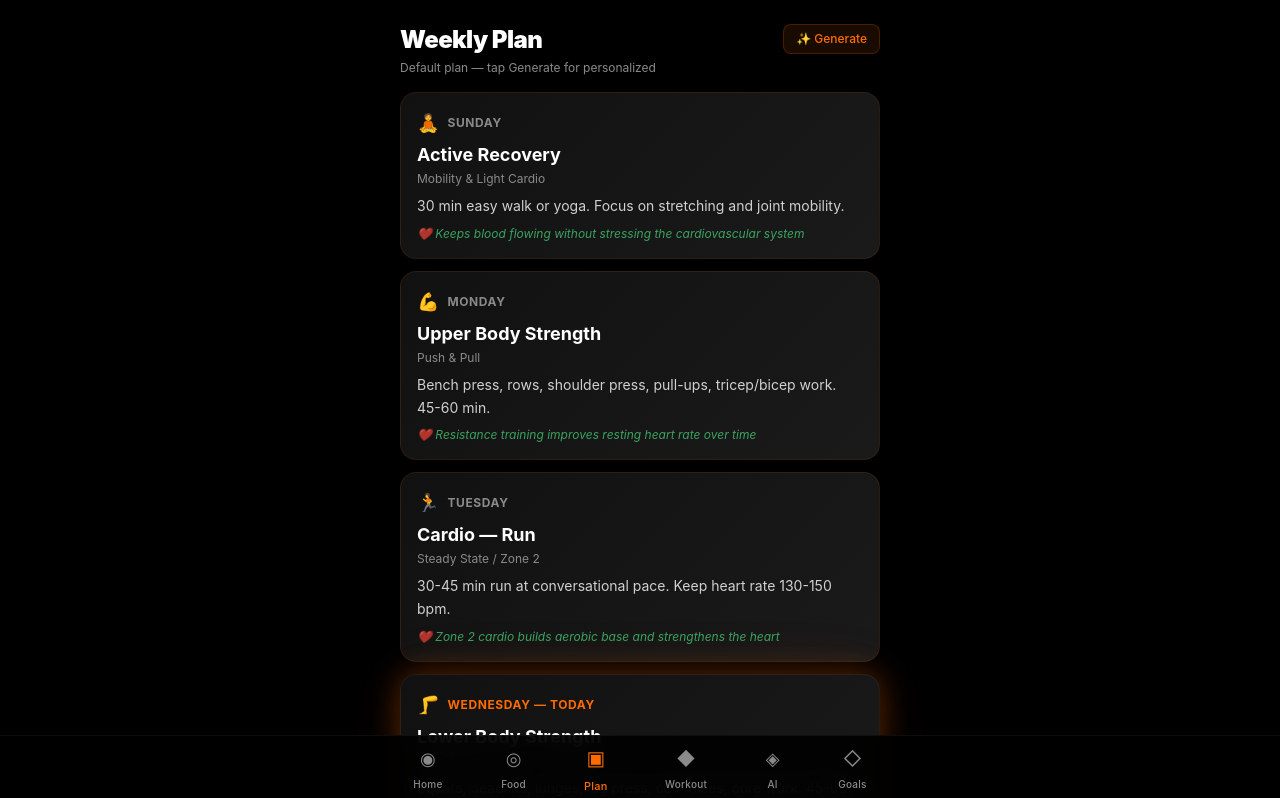
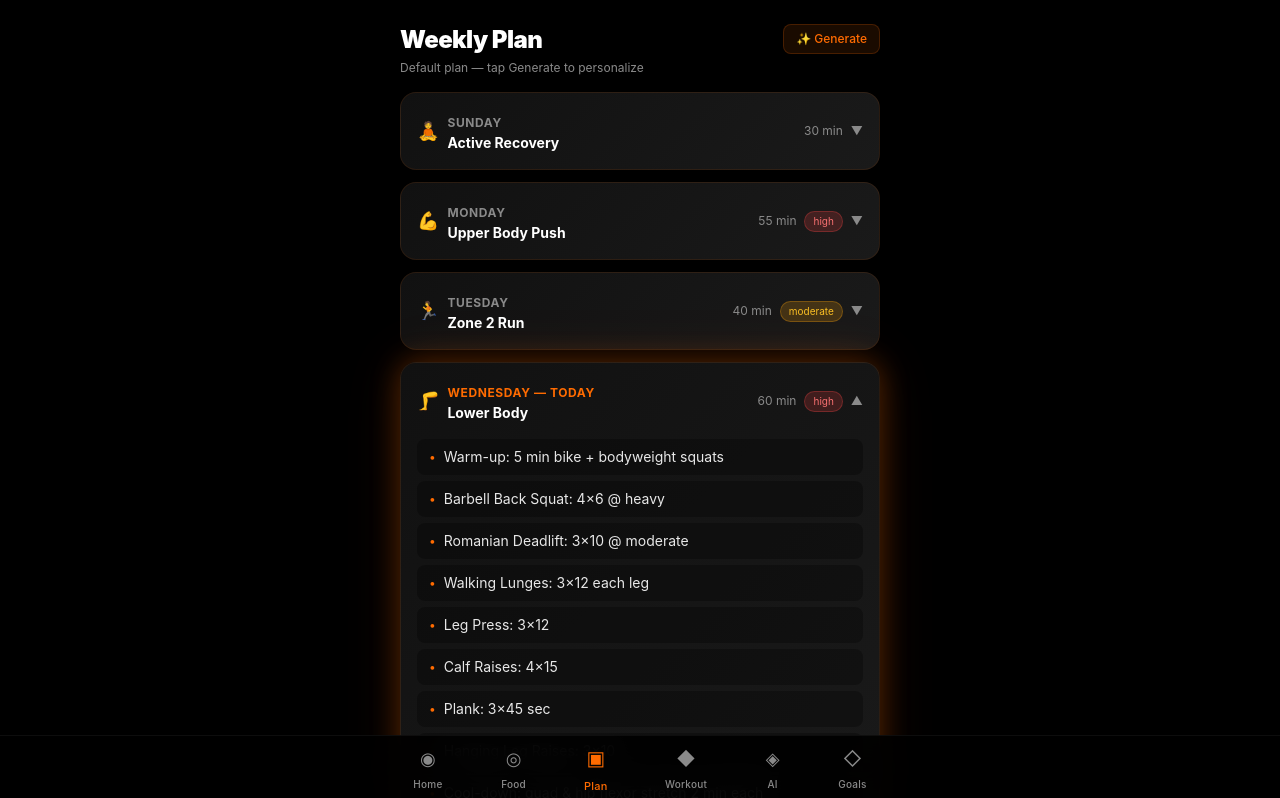
Before and after one commit to jackduff53/Fitness-App, a Next.js app: page /schedule in a window 1280 px wide. Shown: the top 798 px of the page. Built offline with nearby package versions, Linux system fonts and the light colour scheme; no server answers.

Commit message:
Prescriptive workout plan: specific exercises, sets, reps, paces, distances

```diff
--- a/src/app/api/generate-plan/route.ts
+++ b/src/app/api/generate-plan/route.ts
@@ -1,28 +1,32 @@
 import { NextRequest, NextResponse } from "next/server";
 
-const SYSTEM_PROMPT = `You are a fitness coach creating a personalized weekly workout plan. The user is a 210 lb, 5'10" male who wants a healthy mix of weight training and running days, emphasizing heart healthiness.
+const SYSTEM_PROMPT = `You are an expert fitness coach creating a detailed, prescriptive weekly workout plan. The user is a 210 lb, 5'10" male who wants a healthy mix of weight training and running, emphasizing heart health.
 
-Based on their previous week's activity data, create an adaptive plan for the upcoming week (Sunday to Saturday).
+Based on their previous week's activity data, create a specific, actionable plan for the upcoming week (Sunday to Saturday).
 
 Rules:
+- Be EXTREMELY specific: exact exercises, sets, reps, weight percentages, run distances, paces, and durations
+- For strength days: list every exercise with sets × reps (e.g., "Barbell Bench Press: 4×8 @ moderate weight")
+- For run days: specify distance in miles, target pace, heart rate zone, and intervals if applicable
+- For recovery days: specific stretches or mobility drills with hold times
+- Include warm-up and cool-down instructions
 - If they ran a lot last week, add more strength or recovery
-- If they skipped cardio, emphasize it more this week
-- If they did heavy lifting, suggest lighter volume or deload
-- If they missed days, keep the plan achievable
+- If they skipped cardio, emphasize it more
 - Always include at least 3 cardio sessions and 2-3 strength sessions
-- Always include 1 recovery/rest day
-- Emphasize heart health: zone 2 cardio, interval training, and consistent movement
+- Always include 1 recovery day
+- Emphasize heart health: zone 2 runs, tempo runs, and consistent effort
 
-Return a JSON array of 7 objects (Sunday first) with these fields:
+Return a JSON object with a "schedule" key containing an array of 7 objects (Sunday first):
 - day: "Sunday" through "Saturday"
-- type: short workout type (e.g., "Upper Body Strength", "Cardio — Run", "Active Recovery")
-- emoji: single emoji for the workout
-- focus: 3-5 word focus area
-- description: 1-2 sentence description of what to do
-- heartNote: 1 sentence about how this benefits heart health
+- type: short type (e.g., "Upper Body Push", "Tempo Run", "Active Recovery")
+- emoji: single emoji
+- focus: 3-5 word focus
+- exercises: array of strings, each being a specific exercise with sets/reps/distance/pace (e.g., "Barbell Bench Press: 4×8", "Run: 4 miles @ 8:30/mi pace, Zone 2", "Hamstring stretch: 3×30 sec hold")
+- duration: total estimated time (e.g., "55 min")
+- heartNote: 1 sentence about heart health benefit
 - intensity: "low", "moderate", or "high"
 
-Return ONLY the JSON array.`;
+Return ONLY the JSON object.`;
 
 export async function POST(request: NextRequest) {
   try {
--- a/src/app/schedule/page.tsx
+++ b/src/app/schedule/page.tsx
@@ -8,19 +8,21 @@ interface DayPlan {
   type: string;
   emoji: string;
   focus: string;
-  description: string;
+  exercises?: string[];
+  description?: string;
+  duration?: string;
   heartNote: string;
   intensity?: string;
 }
 
 const DEFAULT_SCHEDULE: DayPlan[] = [
-  { day: "Sunday", type: "Active Recovery", emoji: "🧘", focus: "Mobility & Light Cardio", description: "30 min easy walk or yoga. Focus on stretching and joint mobility.", heartNote: "Keeps blood flowing without stressing the cardiovascular system" },
-  { day: "Monday", type: "Upper Body Strength", emoji: "💪", focus: "Push & Pull", description: "Bench press, rows, shoulder press, pull-ups, tricep/bicep work. 45-60 min.", heartNote: "Resistance training improves resting heart rate over time" },
-  { day: "Tuesday", type: "Cardio — Run", emoji: "🏃", focus: "Steady State / Zone 2", description: "30-45 min run at conversational pace. Keep heart rate 130-150 bpm.", heartNote: "Zone 2 cardio builds aerobic base and strengthens the heart" },
-  { day: "Wednesday", type: "Lower Body Strength", emoji: "🦵", focus: "Legs & Core", description: "Squats, deadlifts, lunges, leg press, calf raises, core work. 45-60 min.", heartNote: "Large muscle groups increase calorie burn and metabolic health" },
-  { day: "Thursday", type: "Cardio — Run", emoji: "🏃", focus: "Intervals / Tempo", description: "Warm up 10 min, then alternating fast/slow intervals for 20-30 min. Cool down.", heartNote: "HIIT intervals strengthen cardiac output and VO2max" },
-  { day: "Friday", type: "Upper Body Strength", emoji: "💪", focus: "Push & Pull (Volume)", description: "Similar to Monday with different exercises or rep ranges. 45-60 min.", heartNote: "Consistent resistance training lowers blood pressure long-term" },
-  { day: "Saturday", type: "Cardio — Long Run", emoji: "🏃‍♂️", focus: "Endurance", description: "45-75 min easy-to-moderate run. Build distance gradually.", heartNote: "Long steady runs maximize cardiovascular adaptation" },
+  { day: "Sunday", type: "Active Recovery", emoji: "🧘", focus: "Mobility & Flexibility", duration: "30 min", exercises: ["Foam roll quads & hamstrings: 2 min each", "Pigeon stretch: 3×45 sec hold each side", "Cat-cow: 2×15 reps", "World's greatest stretch: 3×5 each side", "Easy walk: 20 min @ casual pace", "Deep breathing: 5 min box breathing (4-4-4-4)"], heartNote: "Active recovery promotes blood flow and reduces resting heart rate" },
+  { day: "Monday", type: "Upper Body Push", emoji: "💪", focus: "Chest, Shoulders, Triceps", duration: "55 min", intensity: "high", exercises: ["Warm-up: 5 min rowing machine, moderate pace", "Barbell Bench Press: 4×8 @ moderate-heavy", "Incline Dumbbell Press: 3×10", "Overhead Press: 4×8", "Cable Lateral Raises: 3×12", "Tricep Rope Pushdowns: 3×12", "Dips: 3×10 (bodyweight or assisted)", "Cool-down: 3 min chest/shoulder stretch"], heartNote: "Compound pushing movements elevate heart rate and build functional strength" },
+  { day: "Tuesday", type: "Zone 2 Run", emoji: "🏃", focus: "Aerobic Base Building", duration: "40 min", intensity: "moderate", exercises: ["Warm-up: 5 min brisk walk", "Run: 3.5 miles @ 9:00-9:30/mi pace", "Target HR: 130-145 bpm (conversational)", "Terrain: flat route preferred", "Cool-down: 5 min walk + calf stretches"], heartNote: "Zone 2 running maximizes mitochondrial density and aerobic capacity" },
+  { day: "Wednesday", type: "Lower Body", emoji: "🦵", focus: "Legs & Core", duration: "60 min", intensity: "high", exercises: ["Warm-up: 5 min bike + bodyweight squats", "Barbell Back Squat: 4×6 @ heavy", "Romanian Deadlift: 3×10 @ moderate", "Walking Lunges: 3×12 each leg", "Leg Press: 3×12", "Calf Raises: 4×15", "Plank: 3×45 sec", "Hanging Leg Raises: 3×10", "Cool-down: quad & hip flexor stretch 2 min each"], heartNote: "Training large muscle groups maximizes caloric expenditure and cardiovascular demand" },
+  { day: "Thursday", type: "Tempo Run + Intervals", emoji: "🏃", focus: "Speed & VO2max", duration: "35 min", intensity: "high", exercises: ["Warm-up: 10 min easy jog @ 10:00/mi", "Tempo block: 10 min @ 7:45-8:00/mi (comfortably hard)", "Recovery jog: 3 min easy", "Intervals: 4×400m @ 7:00/mi pace, 90 sec rest between", "Cool-down: 5 min easy jog + walk", "Target peak HR: 165-175 bpm"], heartNote: "Tempo runs and intervals increase stroke volume and cardiac output" },
+  { day: "Friday", type: "Upper Body Pull", emoji: "💪", focus: "Back, Biceps, Rear Delts", duration: "55 min", intensity: "high", exercises: ["Warm-up: 5 min rowing machine", "Pull-Ups: 4×8 (add weight if needed)", "Barbell Bent-Over Row: 4×8", "Seated Cable Row: 3×10", "Face Pulls: 3×15", "Dumbbell Bicep Curls: 3×12", "Hammer Curls: 3×10", "Rear Delt Flyes: 3×12", "Cool-down: lat & bicep stretch"], heartNote: "Balanced pulling volume prevents postural issues and supports cardiovascular exercise form" },
+  { day: "Saturday", type: "Long Run", emoji: "🏃‍♂️", focus: "Endurance Building", duration: "55-65 min", intensity: "moderate", exercises: ["Warm-up: 5 min easy walking", "Run: 5.5-6 miles @ 9:15-9:45/mi pace", "Keep HR below 155 bpm", "Include 2 short walk breaks (1 min) if needed", "Negative split: run last mile slightly faster", "Cool-down: 5 min walk + full lower body stretch"], heartNote: "Long runs at moderate effort build endurance and train the heart to work efficiently" },
 ];
 
 const intensityColors: Record<string, string> = {
@@ -33,8 +35,14 @@ export default function SchedulePage() {
   const [schedule, setSchedule] = useState<DayPlan[]>(DEFAULT_SCHEDULE);
   const [isGenerating, setIsGenerating] = useState(false);
   const [lastGenerated, setLastGenerated] = useState<string | null>(null);
+  const [expandedDay, setExpandedDay] = useState<number | null>(null);
   const { data: garminData } = useGarminData();
   const today = new Date().getDay(); // 0 = Sunday
+
+  // Auto-expand today
+  useEffect(() => {
+    setExpandedDay(today);
+  }, [today]);
 
   // Load saved plan from localStorage
   useEffect(() => {
@@ -80,7 +88,7 @@ export default function SchedulePage() {
         <div>
           <h1 className="text-2xl font-black tracking-tight">Weekly Plan</h1>
           <p className="text-xs text-text-secondary mt-1">
-            {lastGenerated ? `Generated ${lastGenerated}` : "Default plan — tap Generate for personalized"}
+            {lastGenerated ? `AI-generated ${lastGenerated}` : "Default plan — tap Generate to personalize"}
           </p>
         </div>
         <button
@@ -95,32 +103,57 @@ export default function SchedulePage() {
       <div className="space-y-3">
         {schedule.map((item, i) => {
           const isToday = i === today;
+          const isExpanded = expandedDay === i;
+
           return (
             <div
               key={item.day}
-              className={`gradient-card rounded-2xl p-4 transition-all ${
-                isToday ? "glow-orange-strong border border-accent/40" : "border border-transparent"
+              onClick={() => setExpandedDay(isExpanded ? null : i)}
+              className={`gradient-card rounded-2xl p-4 transition-all cursor-pointer ${
+                isToday ? "glow-orange-strong border border-accent/40" : "border border-white/5 hover:border-white/10"
               }`}
             >
-              <div className="flex justify-between items-start">
-                <div className="flex-1">
+              {/* Header - always visible */}
+              <div className="flex justify-between items-center">
                 <div className="flex items-center gap-2">
                   <span className="text-lg">{item.emoji}</span>
+                  <div>
                     <span className={`text-xs font-bold uppercase tracking-wider ${isToday ? "text-accent" : "text-text-secondary"}`}>
                       {item.day} {isToday && "— TODAY"}
                     </span>
+                    <p className="text-sm font-bold text-white">{item.type}</p>
+                  </div>
+                </div>
+                <div className="flex items-center gap-2">
+                  {item.duration && <span className="text-xs text-text-secondary">{item.duration}</span>}
                   {item.intensity && (
                     <span className={`text-[10px] px-2 py-0.5 rounded-full border ${intensityColors[item.intensity] || ""}`}>
                       {item.intensity}
                     </span>
                   )}
-                  </div>
-                  <p className="text-lg font-bold mt-1 text-white">{item.type}</p>
-                  <p className="text-xs text-text-secondary mt-0.5">{item.focus}</p>
-                  <p className="text-sm text-white/80 mt-2 leading-relaxed">{item.description}</p>
-                  <p className="text-xs text-green-400/70 mt-2 italic">❤️ {item.heartNote}</p>
+                  <span className="text-text-secondary text-xs">{isExpanded ? "▲" : "▼"}</span>
                 </div>
               </div>
+
+              {/* Expanded content */}
+              {isExpanded && (
+                <div className="mt-4 space-y-3">
+                  {item.exercises && item.exercises.length > 0 && (
+                    <div className="space-y-1.5">
+                      {item.exercises.map((exercise, j) => (
+                        <div key={j} className="flex items-start gap-2 bg-black/30 rounded-lg px-3 py-2">
+                          <span className="text-accent text-xs mt-0.5">•</span>
+                          <span className="text-sm text-white/90">{exercise}</span>
+                        </div>
+                      ))}
+                    </div>
+                  )}
+                  {item.description && !item.exercises && (
+                    <p className="text-sm text-white/80">{item.description}</p>
+                  )}
+                  <p className="text-xs text-green-400/70 italic">❤️ {item.heartNote}</p>
+                </div>
+              )}
             </div>
           );
         })}
```
Lines whose indentation alone changed are shown as unchanged.
